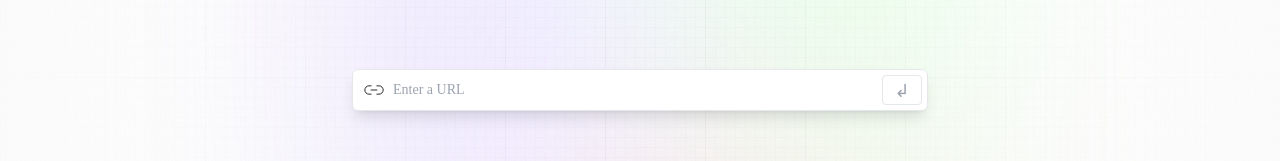
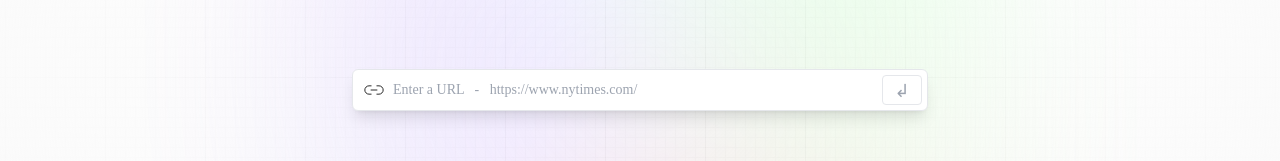
Before and after one commit to tidalu/summarizer, a React (Vite) app: page / in a window 1280 px wide. Shown: the part 328-489 px from the top of the page. Built offline with nearby package versions, Linux system fonts and the light colour scheme; a web font is replaced by a local one.

Commit message:
modified input place holder

```diff
--- a/src/components/Demo.jsx
+++ b/src/components/Demo.jsx
@@ -80,7 +80,7 @@ function Demo() {
           />
           <input
             type="url"
-            placeholder="Enter a URL"
+            placeholder="Enter a URL   -   https://www.nytimes.com/"
             value={article.url}
             onChange={(e) => setArticle({ ...article, url: e.target.value })}
             required
```
